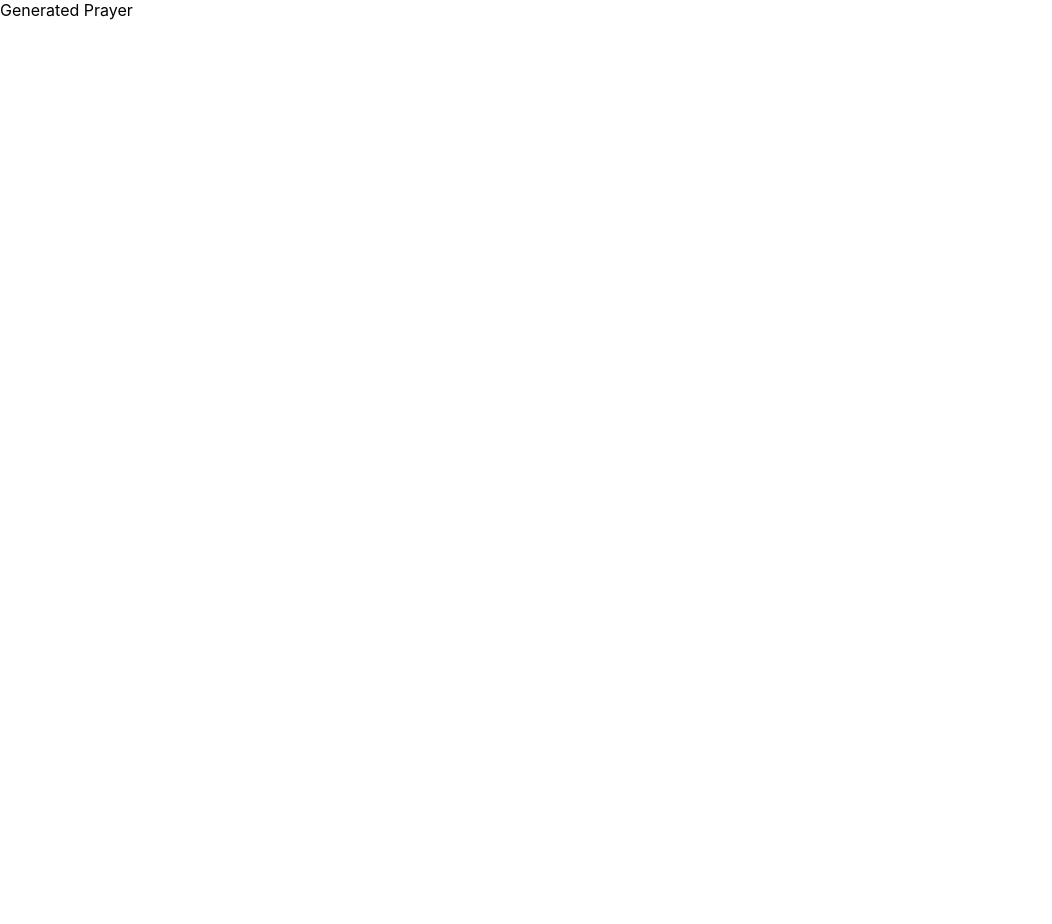
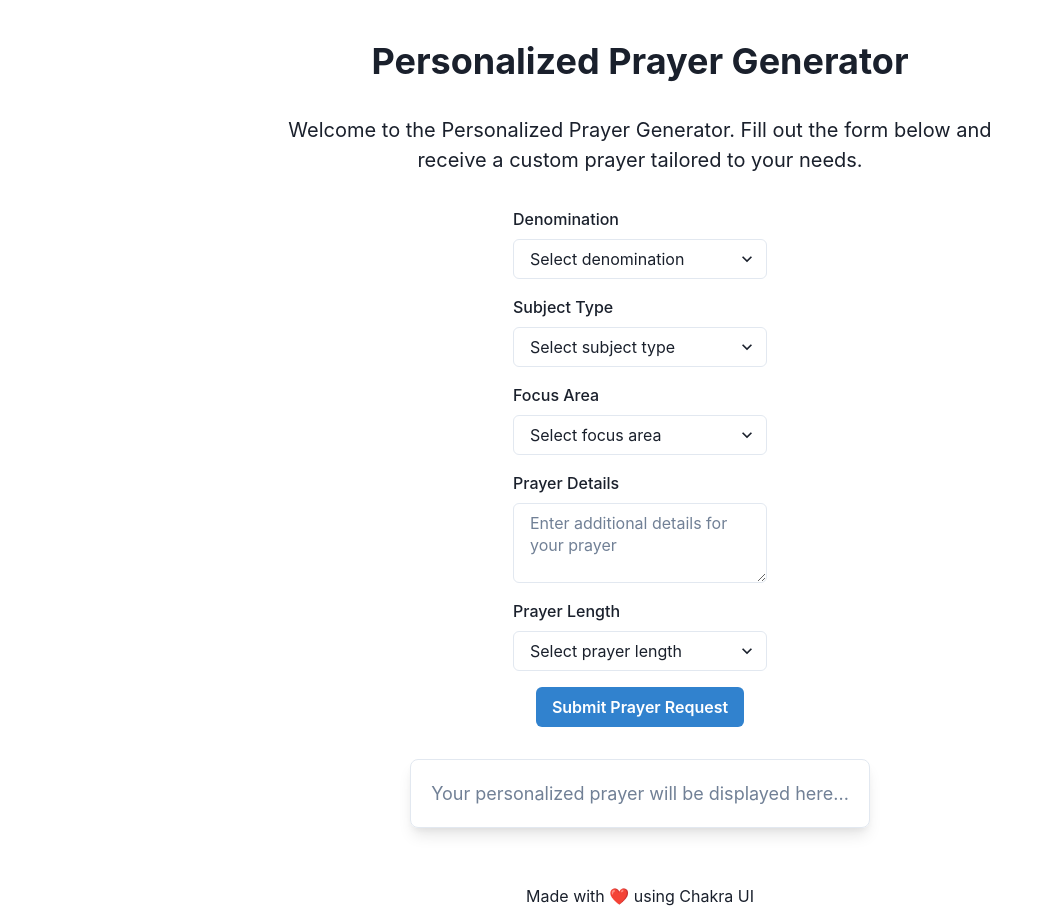
Before and after one commit to indohippi/prayer-generator, a React (Create React App) app: page / in a window 1280 px wide. Shown: the whole page, without its empty margins (0-1052 px from the left). Before the commit the page ends 800 px from the top, so only its background shows below. Built offline with nearby package versions, Linux system fonts and the light colour scheme.

Commit message:
forms updated

```diff
--- a/package.json
+++ b/package.json
@@ -3,6 +3,8 @@
   "version": "0.1.0",
   "private": true,
   "dependencies": {
+    "@chakra-ui/icons": "^2.1.1",
+    "@chakra-ui/react": "^2.8.2",
     "@testing-library/jest-dom": "^5.17.0",
     "@testing-library/react": "^13.4.0",
     "@testing-library/user-event": "^13.5.0",
--- a/src/App.js
+++ b/src/App.js
@@ -1,13 +1,29 @@
 import React from 'react';
+import { ChakraProvider, Box, VStack, Heading, Text, Container } from '@chakra-ui/react';
 import PrayerForm from './PrayerForm';
 import PrayerDisplay from './PrayerDisplay';
 
 function App() {
   return (
-    <div>
-      <PrayerForm />
-      <PrayerDisplay />
-    </div>
+    <ChakraProvider>
+      <Box textAlign="center" fontSize="xl">
+        <Container maxW="container.md">
+          <VStack spacing={8} py={10}>
+            <Heading>Personalized Prayer Generator</Heading>
+            <Text>
+              Welcome to the Personalized Prayer Generator. Fill out the form below and receive a custom prayer tailored to your needs.
+            </Text>
+            <PrayerForm />
+            <PrayerDisplay />
+          </VStack>
+        </Container>
+      </Box>
+      <Box p={4}>
+        <Text align="center">
+          Made with ❤️ using Chakra UI
+        </Text>
+      </Box>
+    </ChakraProvider>
   );
 }
 
--- a/src/PrayerDisplay.js
+++ b/src/PrayerDisplay.js
@@ -1,5 +1,18 @@
-function PrayerDisplay() {
-    return <div>Generated Prayer</div>;
-  }
+import React from 'react';
+import { Box, Text } from '@chakra-ui/react';
 
-  export default PrayerDisplay;
+function PrayerDisplay({ prayer }) {
+  return (
+    <Box borderWidth="1px" borderRadius="lg" p={5} boxShadow="lg">
+      {prayer ? (
+        <Text fontSize="lg">{prayer}</Text>
+      ) : (
+        <Text fontSize="lg" color="gray.500">
+          Your personalized prayer will be displayed here...
+        </Text>
+      )}
+    </Box>
+  );
+}
+
+export default PrayerDisplay;
--- a/src/PrayerForm.js
+++ b/src/PrayerForm.js
@@ -1,25 +1,143 @@
 import React, { useState } from 'react';
+import {
+  FormControl,
+  FormLabel,
+  Input,
+  Select,
+  Button,
+  VStack,
+  Textarea
+} from '@chakra-ui/react';
+
+const API_URL = process.env.REACT_APP_API_URL || 'http://ec2-3-21-122-71.us-east-2.compute.amazonaws.com:3000/generate-text';
 
 function PrayerForm() {
   const [prayerRequest, setPrayerRequest] = useState({
-    subject: '',
-    name: '',
-    focus: ''
+    denomination: '',
+    subjectType: '',
+    subjectName: '',
+    focus: [],
+    additionalDetails: '',
+    prayerLength: ''
   });
 
   const handleChange = (e) => {
-    setPrayerRequest({...prayerRequest, [e.target.name]: e.target.value});
+    setPrayerRequest({ ...prayerRequest, [e.target.name]: e.target.value });
   };
 
-  const handleSubmit = (e) => {
-    e.preventDefault();
-    // Logic to generate prayer will go here
+  const handleFocusChange = (e) => {
+    const options = e.target.options;
+    let value = [];
+    for (let i = 0, l = options.length; i < l; i++) {
+      if (options[i].selected) {
+        value.push(options[i].value);
+      }
+    }
+    setPrayerRequest({ ...prayerRequest, focus: value });
+  };
+
+  const buildPromptFromState = (request) => {
+    let prompt = `Generate a ${request.denomination} prayer`;
+    if (request.subjectType && request.subjectName) {
+      prompt += ` for ${request.subjectType}: ${request.subjectName}`;
+    }
+    if (request.focus.length > 0) {
+      prompt += `. Focus on: ${request.focus.join(', ')}`;
+    }
+    if (request.additionalDetails) {
+      prompt += `. Additional details: ${request.additionalDetails}`;
+    }
+    if (request.prayerLength) {
+      prompt += `. This should be a ${request.prayerLength} prayer.`;
+    }
+    return prompt;
+  };
+
+  const handleSubmit = async (event) => {
+    event.preventDefault();
+    const prompt = buildPromptFromState(prayerRequest);
+
+    try {
+      const response = await fetch(API_URL, {
+        method: 'POST',
+        headers: {
+          'Content-Type': 'application/json',
+        },
+        body: JSON.stringify({ prompt }),
+      });
+      const data = await response.json();
+      // Handle the response data here
+    } catch (error) {
+      console.error("Error making API call: ", error);
+    }
   };
 
   return (
-    <form onSubmit={handleSubmit}>
-      {/* Form fields here */}
-    </form>
+    <VStack as="form" onSubmit={handleSubmit} spacing={4}>
+      <FormControl id="denomination">
+        <FormLabel>Denomination</FormLabel>
+        <Select name="denomination" onChange={handleChange} placeholder="Select denomination">
+        <option value="baptist">Baptist</option>
+            <option value="orthodox">Orthodox</option>
+            <option value="catholic">Catholic</option>
+            <option value="methodist">Methodist</option>
+            <option value="protestant">Protestant</option>
+            <option value="mormon">Mormon</option>
+            <option value="lutheran">Lutheran</option>
+            <option value="pentecostal">Pentecostal</option>
+            <option value="other">Other/Non-Denominational</option>        </Select>
+      </FormControl>
+
+      <FormControl id="subjectType">
+        <FormLabel>Subject Type</FormLabel>
+        <Select name="subjectType" onChange={handleChange} placeholder="Select subject type">
+              <option value="person">Person</option>
+              <option value="place">Place</option>
+              <option value="event">Event</option>
+              <option value="other">Other</option>
+            </Select>
+      </FormControl>
+
+      {prayerRequest.subjectType && (
+        <FormControl id="subjectName">
+          <FormLabel>{`Name of the ${prayerRequest.subjectType}`}</FormLabel>
+          <Input
+            name="subjectName"
+            onChange={handleChange}
+            placeholder={`Enter the name of the ${prayerRequest.subjectType}`}
+          />
+        </FormControl>
+      )}
+
+      <FormControl id="focus">
+        <FormLabel>Focus Area</FormLabel>
+        <Select name="focus" onChange={handleChange} placeholder="Select focus area">
+        <option value="gratitude">Gratitude</option>
+            <option value="guidance">Guidance</option>
+            <option value="healing">Healing</option>
+            <option value="other">Other</option>        </Select>
+      </FormControl>
+
+      <FormControl id="additionalDetails">
+        <FormLabel>Prayer Details</FormLabel>
+        <Textarea
+          name="additionalDetails"
+          onChange={handleChange}
+          placeholder="Enter additional details for your prayer"
+        />
+      </FormControl>
+
+      <FormControl id="prayerLength">
+        <FormLabel>Prayer Length</FormLabel>
+        <Select name="prayerLength" onChange={handleChange} placeholder="Select prayer length">
+          <option value="short">Short</option>
+          <option value="medium">Medium</option>
+          <option value="long">Long</option>
+        </Select>
+      </FormControl>
+
+      <Button type="submit" colorScheme="blue">Submit Prayer Request</Button>
+    </VStack>
   );
 }
 
```
Also changed, not shown: 2 other files (tests, documents, lock files or other folders).
